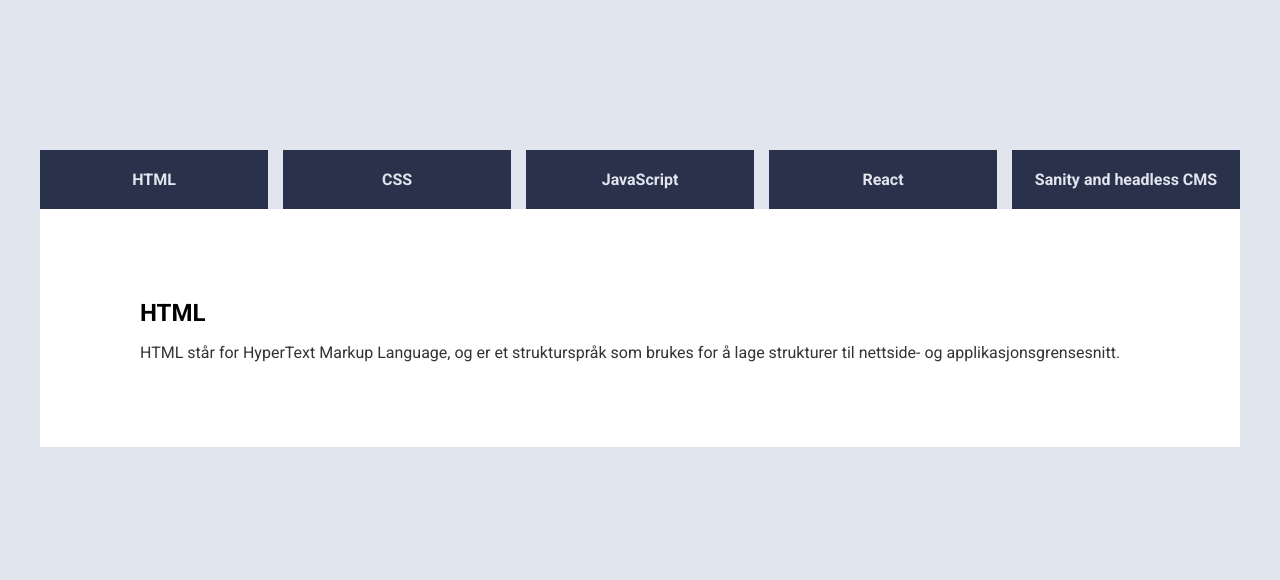
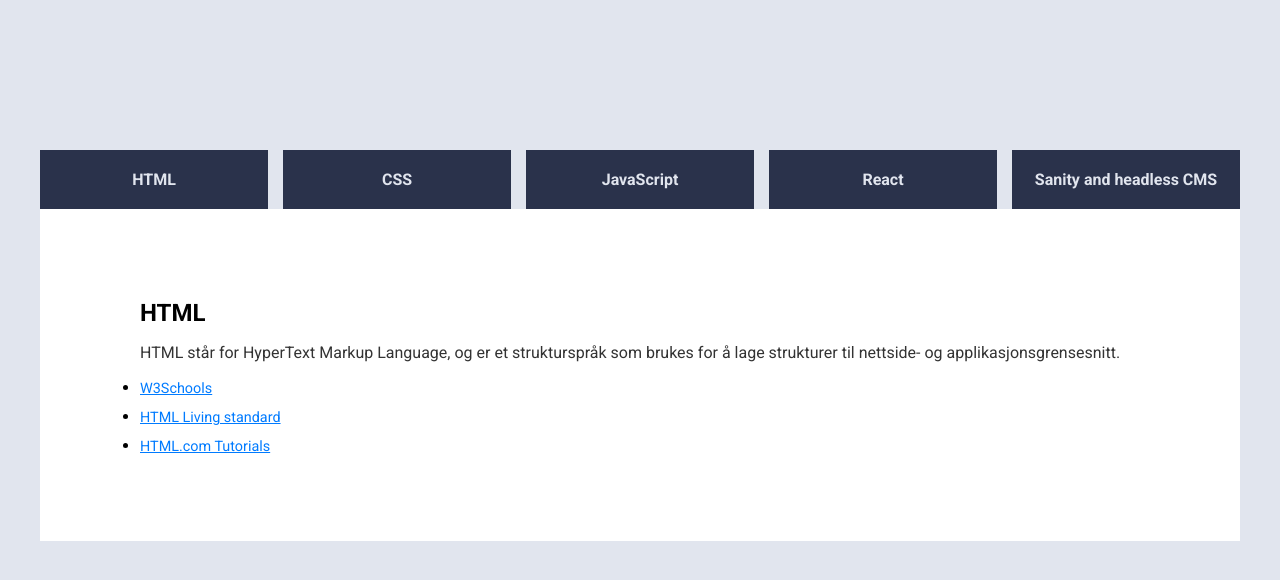
Before and after one commit to Victorwil/uin25ak1_resource_layout_Wilhelmsen, a plain HTML site: page Arbeidskrav_1/index.html in a window 1280 px wide. Drawn offline with Linux system fonts and the light colour scheme.

Commit message:
aller siste endringer

```diff
--- a/Arbeidskrav_1/index.html
+++ b/Arbeidskrav_1/index.html
@@ -32,8 +32,18 @@ if (htmlResources.length > 0) {
     expandedContent.innerHTML = `
         <h2>${htmlContent.category}</h2>
         <p>${htmlContent.text}</p>
+        <ul>
+            ${htmlContent.sources
+                .map(
+                    (source) =>
+                        `<li><a href="${source.url}" target="_blank">${source.title}</a></li>`
+                )
+                .join("")}
+        </ul>
     `;
     expandedContent.classList.add("visible");
+    // for .map og .filter har jeg brukt ai. Prompt: Hvordan kan jeg få vist html elementene når siden åpnes, ved hjelp av .map og .filter?
+    // Gå også konteks i form av koden jeg hadde fra før av.
 }
 
     resources.forEach((resource, index) => {
```
Also changed, not shown: 1 other file.
